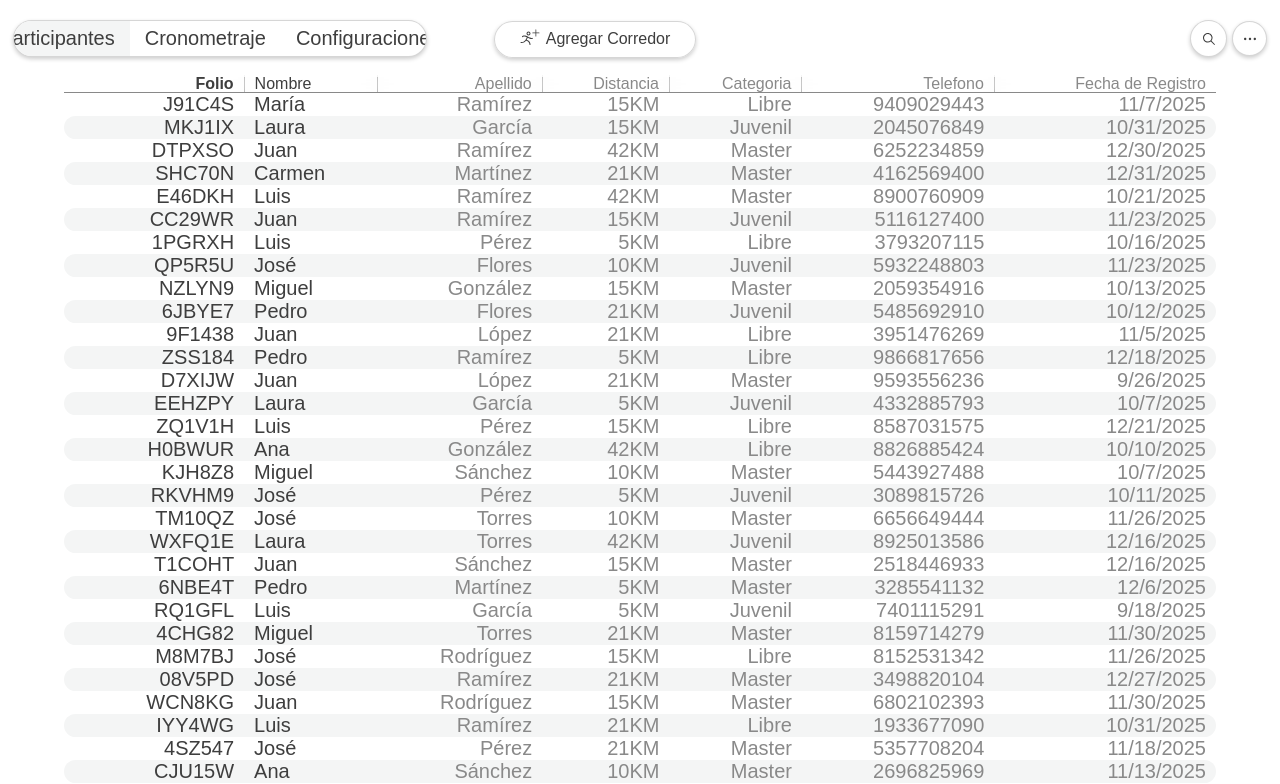
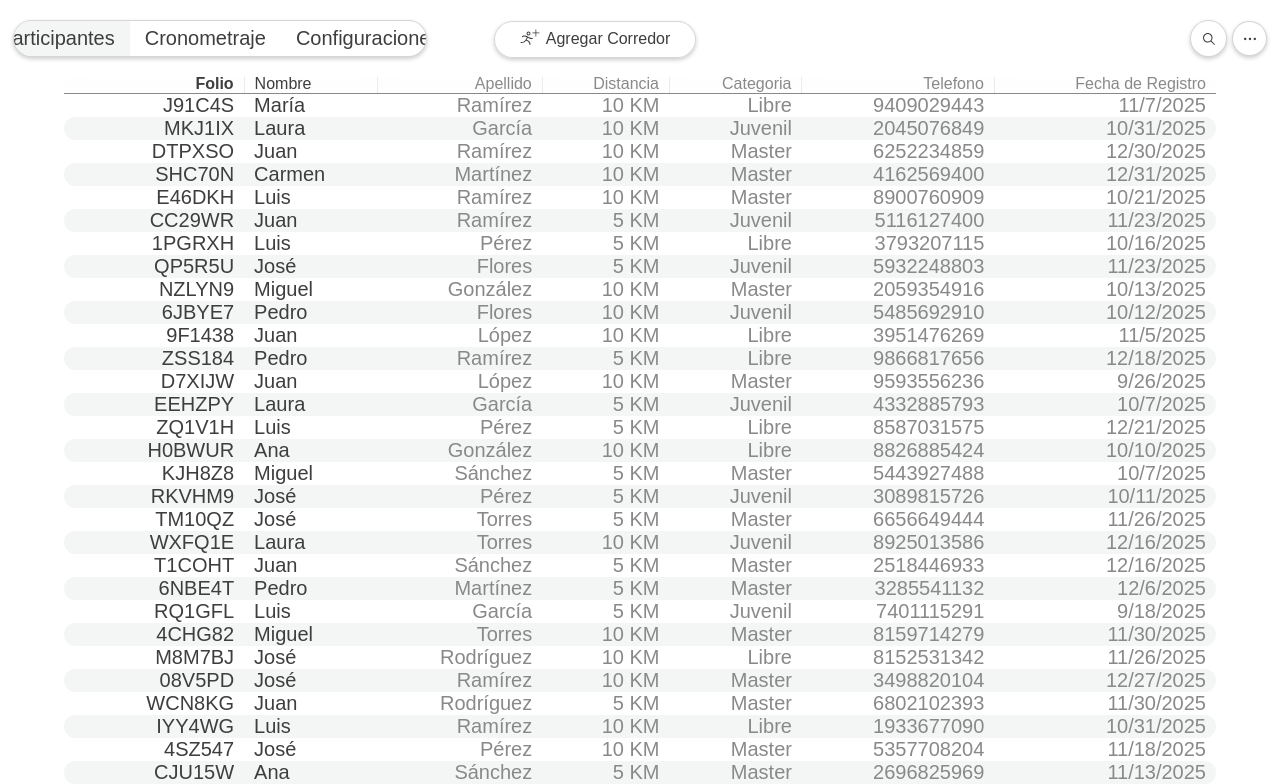
Before and after one commit to VexedElm035/gestion-folios, a React (Vite) app: page / in a window 1280 px wide. Shown: the top 784 px of the page. Built offline with nearby package versions, Linux system fonts and the light colour scheme.

Commit message:
Group table functionality

```diff
--- a/src/components/navbar/elements/TableOptions.tsx
+++ b/src/components/navbar/elements/TableOptions.tsx
@@ -10,7 +10,7 @@ const TableOptions = () => {
   const pinTimerRef = useRef<number | null>(null);
   const hoverKeyRef = useRef<null | 'group' | 'view'>(null);
 
-  const { visibleColumns, toggleColumn } = useTableView();
+  const { visibleColumns, toggleColumn, groupBy, toggleGroupBy } = useTableView();
 
   const [openSubmenu, setOpenSubmenu] = useState<null | 'group' | 'view'>(null);
   const [pinnedSubmenu, setPinnedSubmenu] = useState<null | 'group' | 'view'>(null);
@@ -120,8 +120,26 @@ const TableOptions = () => {
             clearPinTimer();
           }}
         >
-          <div className='options-submenu-item'><IoEllipse className='options-submenu-item-circle'/>Distancia</div>
-          <div className='options-submenu-item'><IoEllipse className='options-submenu-item-circle'/>Categoría</div>
+          <div
+            className={`options-submenu-item ${groupBy === 'distancia' ? 'is-active' : 'is-inactive'}`}
+            onClick={(e) => {
+              e.stopPropagation();
+              toggleGroupBy('distancia');
+            }}
+          >
+            {groupBy === 'distancia' && <IoEllipse className='options-submenu-item-circle' />}
+            <span>Distancia</span>
+          </div>
+          <div
+            className={`options-submenu-item ${groupBy === 'categoria' ? 'is-active' : 'is-inactive'}`}
+            onClick={(e) => {
+              e.stopPropagation();
+              toggleGroupBy('categoria');
+            }}
+          >
+            {groupBy === 'categoria' && <IoEllipse className='options-submenu-item-circle' />}
+            <span>Categoría</span>
+          </div>
         </div>
       </div>
       <div
@@ -152,7 +170,7 @@ const TableOptions = () => {
               toggleColumn('folio');
             }}
           >
-            <IoIosCheckmark className={`options-submenu-check ${visibleColumns.folio ? 'is-visible' : 'is-invisible'}`}/>
+            {visibleColumns.folio && <IoIosCheckmark className='options-submenu-check' />}
             <span>Folio</span>
           </div>
           <div
@@ -162,7 +180,7 @@ const TableOptions = () => {
               toggleColumn('name');
             }}
           >
-            <IoIosCheckmark className={`options-submenu-check ${visibleColumns.name ? 'is-visible' : 'is-invisible'}`}/>
+            {visibleColumns.name && <IoIosCheckmark className='options-submenu-check' />}
             <span>Nombre</span>
           </div>
           <div
@@ -172,7 +190,7 @@ const TableOptions = () => {
               toggleColumn('apellido');
             }}
           >
-            <IoIosCheckmark className={`options-submenu-check ${visibleColumns.apellido ? 'is-visible' : 'is-invisible'}`}/>
+            {visibleColumns.apellido && <IoIosCheckmark className='options-submenu-check' />}
             <span>Apellido</span>
           </div>
           <div
@@ -182,7 +200,7 @@ const TableOptions = () => {
               toggleColumn('distancia');
             }}
           >
-            <IoIosCheckmark className={`options-submenu-check ${visibleColumns.distancia ? 'is-visible' : 'is-invisible'}`}/>
+            {visibleColumns.distancia && <IoIosCheckmark className='options-submenu-check' />}
             <span>Distancia</span>
           </div>
           <div
@@ -192,7 +210,7 @@ const TableOptions = () => {
               toggleColumn('tel');
             }}
           >
-            <IoIosCheckmark className={`options-submenu-check ${visibleColumns.tel ? 'is-visible' : 'is-invisible'}`}/>
+            {visibleColumns.tel && <IoIosCheckmark className='options-submenu-check' />}
             <span>Teléfono</span>
           </div>
           <div
@@ -202,7 +220,7 @@ const TableOptions = () => {
               toggleColumn('categoria');
             }}
           >
-            <IoIosCheckmark className={`options-submenu-check ${visibleColumns.categoria ? 'is-visible' : 'is-invisible'}`}/>
+            {visibleColumns.categoria && <IoIosCheckmark className='options-submenu-check' />}
             <span>Categoría</span>
           </div>
           <div
@@ -212,7 +230,7 @@ const TableOptions = () => {
               toggleColumn('fecha_registro');
             }}
           >
-            <IoIosCheckmark className={`options-submenu-check ${visibleColumns.fecha_registro ? 'is-visible' : 'is-invisible'}`}/>
+            {visibleColumns.fecha_registro && <IoIosCheckmark className='options-submenu-check' />}
             <span>Fecha de registro</span>
           </div>
         </div>
--- a/src/components/table/Table.tsx
+++ b/src/components/table/Table.tsx
@@ -13,9 +13,10 @@ type TableProps<Row> = {
   rows: Row[]
   getRowKey?: (row: Row, index: number) => Key
   visibleColumnKeys?: ReadonlyArray<string>
+  stickyHeader?: boolean
 }
 
-const Table = <Row,>({ columns, rows, getRowKey, visibleColumnKeys }: TableProps<Row>) => {
+const Table = <Row,>({ columns, rows, getRowKey, visibleColumnKeys, stickyHeader = true }: TableProps<Row>) => {
   const visible = visibleColumnKeys
     ? columns.filter((col) => visibleColumnKeys.includes(col.key))
     : columns
@@ -23,7 +24,7 @@ const Table = <Row,>({ columns, rows, getRowKey, visibleColumnKeys }: TableProps
   const colSpan = Math.max(visible.length, 1)
 
   return (
-    <table className='main-table sticky-header-table'>
+    <table className={`main-table ${stickyHeader ? 'sticky-header-table' : 'normal-header-table'}`.trim()}>
         <thead>
             <tr>
                 {visible.map((col) => (
--- a/src/components/table/table.css
+++ b/src/components/table/table.css
@@ -15,9 +15,11 @@
   color: var(--secondary-text-color);
   font-size: var(--caption-text);
   font-weight: normal;
-  border-left: 1px solid var(--secondary-text-color);
+  border-left: 1px solid rgba(var(--secondary-text-color-rgb), 0.3);
   padding: 0 10px;
   text-align: right;
+  margin-bottom: 10px;
+  border-bottom: 1px solid var(--secondary-text-color);
 }
 
 .main-table thead th:first-child {
@@ -86,6 +88,10 @@
   background: var(--secondary-text-color);
 }
 
+.main-table.normal-header-table thead{
+
+}
+
 .main-table tfoot {
   font-size: var(--caption-text);
   font-weight: bold;
--- a/src/context/TableViewContext.tsx
+++ b/src/context/TableViewContext.tsx
@@ -9,16 +9,22 @@ export type TableColumnKey =
   | 'categoria'
   | 'fecha_registro'
 
+export type TableGroupByKey = 'distancia' | 'categoria'
+
 type VisibleColumns = Record<TableColumnKey, boolean>
 
 type TableViewContextValue = {
   visibleColumns: VisibleColumns
+  groupBy: TableGroupByKey | null
   toggleColumn: (key: TableColumnKey) => void
   setColumn: (key: TableColumnKey, value: boolean) => void
   setAll: (value: boolean) => void
+  toggleGroupBy: (key: TableGroupByKey) => void
+  clearGroupBy: () => void
 }
 
 const STORAGE_KEY = 'tableVisibleColumns'
+const STORAGE_GROUP_BY_KEY = 'tableGroupBy'
 
 const DEFAULT_VISIBLE_COLUMNS: VisibleColumns = {
   folio: true,
@@ -53,10 +59,23 @@ const readStoredVisibleColumns = (): VisibleColumns => {
   }
 }
 
+const readStoredGroupBy = (): TableGroupByKey | null => {
+  try {
+    const raw = localStorage.getItem(STORAGE_GROUP_BY_KEY)
+    if (!raw) return null
+    const parsed: unknown = JSON.parse(raw)
+    if (parsed === 'distancia' || parsed === 'categoria') return parsed
+    return null
+  } catch {
+    return null
+  }
+}
+
 const TableViewContext = createContext<TableViewContextValue | null>(null)
 
 export const TableViewProvider = ({ children }: { children: React.ReactNode }) => {
   const [visibleColumns, setVisibleColumns] = useState<VisibleColumns>(() => readStoredVisibleColumns())
+  const [groupBy, setGroupBy] = useState<TableGroupByKey | null>(() => readStoredGroupBy())
 
   useEffect(() => {
     try {
@@ -65,6 +84,14 @@ export const TableViewProvider = ({ children }: { children: React.ReactNode }) =
       // ignore (storage could be unavailable)
     }
   }, [visibleColumns])
+
+  useEffect(() => {
+    try {
+      localStorage.setItem(STORAGE_GROUP_BY_KEY, JSON.stringify(groupBy))
+    } catch {
+      // ignore (storage could be unavailable)
+    }
+  }, [groupBy])
 
   const toggleColumn = (key: TableColumnKey) => {
     setVisibleColumns((prev) => ({ ...prev, [key]: !prev[key] }))
@@ -86,9 +113,17 @@ export const TableViewProvider = ({ children }: { children: React.ReactNode }) =
     })
   }
 
+  const toggleGroupBy = (key: TableGroupByKey) => {
+    setGroupBy((prev) => (prev === key ? null : key))
+  }
+
+  const clearGroupBy = () => {
+    setGroupBy(null)
+  }
+
   const value = useMemo<TableViewContextValue>(
-    () => ({ visibleColumns, toggleColumn, setColumn, setAll }),
-    [visibleColumns]
+    () => ({ visibleColumns, groupBy, toggleColumn, setColumn, setAll, toggleGroupBy, clearGroupBy }),
+    [visibleColumns, groupBy]
   )
 
   return <TableViewContext.Provider value={value}>{children}</TableViewContext.Provider>
--- /dev/null
+++ b/src/utils/groupBy.ts
@@ -0,0 +1,10 @@
+export const groupBy = <T, K>(items: readonly T[], getKey: (item: T) => K) => {
+  const map = new Map<K, T[]>()
+  for (const item of items) {
+    const key = getKey(item)
+    const existing = map.get(key)
+    if (existing) existing.push(item)
+    else map.set(key, [item])
+  }
+  return map
+}
--- a/src/views/participants/Participants.tsx
+++ b/src/views/participants/Participants.tsx
@@ -4,6 +4,17 @@ import './participants.css';
 import { useMemo } from 'react';
 import type { ReactNode } from 'react';
 import { useTableView, type TableColumnKey } from '../../context/TableViewContext';
+import { groupBy as groupByUtil } from '../../utils/groupBy';
+
+type Person = {
+  folio: string
+  name: string
+  apellido: string
+  distancia: string
+  categoria: string
+  tel: string
+  fecha_registro: string
+}
 
 type ColumnDef = {
   key: TableColumnKey
@@ -11,12 +22,12 @@ type ColumnDef = {
   render: (person: (typeof persons)[number]) => ReactNode
 }
 
-const persons=[
+const persons: Person[] = [
 ...Array.from({ length: 50 }, () => ({
   folio: Math.random().toString(36).substring(2, 8).toUpperCase(),
   name: ['Juan', 'María', 'Pedro', 'Ana', 'Luis', 'Carmen', 'José', 'Laura', 'Miguel', 'Sofia'][Math.floor(Math.random() * 10)],
   apellido: ['García', 'Rodríguez', 'Martínez', 'López', 'González', 'Pérez', 'Sánchez', 'Ramírez', 'Torres', 'Flores'][Math.floor(Math.random() * 10)],
-  distancia: ['5KM', '10KM', '15KM', '21KM', '42KM'][Math.floor(Math.random() * 5)],
+  distancia: ['5', '10'][Math.floor(Math.random() * 2)] + ' KM',
   categoria: ['Libre', 'Juvenil', 'Master'][Math.floor(Math.random() * 3)],
   tel: `${Math.floor(Math.random() * 9000000000) + 1000000000}`,
   fecha_registro: new Date(Date.now() - Math.floor(Math.random() * 10000000000)).toLocaleDateString(),
@@ -38,17 +49,57 @@ const Participants = () => {
     []
   );
 
-  const { visibleColumns } = useTableView();
+  const { visibleColumns, groupBy } = useTableView();
   const visibleColumnKeys = columns.filter((c) => visibleColumns[c.key]).map((c) => c.key);
+
+  const grouped = useMemo(() => {
+    if (!groupBy) return null
+
+    const map = groupByUtil(persons, (p) => p[groupBy])
+    const entries = Array.from(map.entries())
+
+    entries.sort((a, b) => {
+      if (groupBy === 'distancia') {
+        const an = Number.parseInt(String(a[0]).replace(/\D+/g, ''), 10)
+        const bn = Number.parseInt(String(b[0]).replace(/\D+/g, ''), 10)
+        if (!Number.isNaN(an) && !Number.isNaN(bn)) return an - bn
+      }
+      return String(a[0]).localeCompare(String(b[0]))
+    })
+
+    return entries
+  }, [groupBy]);
 
   return (
     <div>
+        {!groupBy && (
           <Table
             columns={columns}
             rows={persons}
             visibleColumnKeys={visibleColumnKeys}
             getRowKey={(p) => p.folio}
+            stickyHeader
           />
+        )}
+
+        {groupBy && grouped && (
+          <>
+            {grouped.map(([groupValue, rows]) => (
+              <section key={String(groupValue)} className='participants-group'>
+                <div className='participants-group-title'>
+                  {groupBy === 'distancia' ? `Distancia: ${groupValue}` : `Categoría: ${groupValue}`}
+                </div>
+                <Table
+                  columns={columns}
+                  rows={rows}
+                  visibleColumnKeys={visibleColumnKeys}
+                  getRowKey={(p) => p.folio}
+                  stickyHeader={false}
+                />
+              </section>
+            ))}
+          </>
+        )}
     </div>
   )
 }
```
Also changed, not shown: src/views/participants/participants.css (+13 -0 lines). Lines whose indentation alone changed are shown as unchanged.
